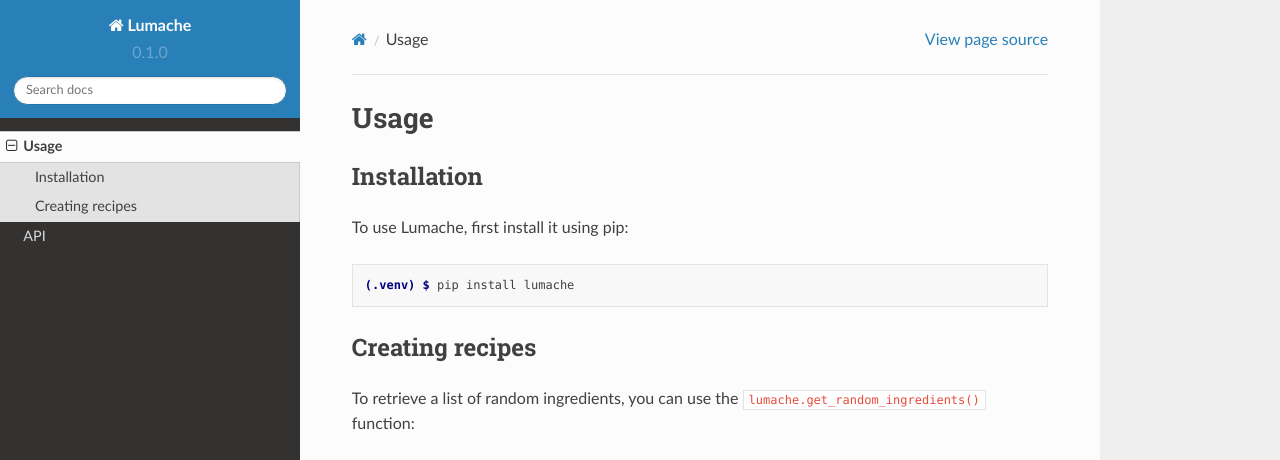
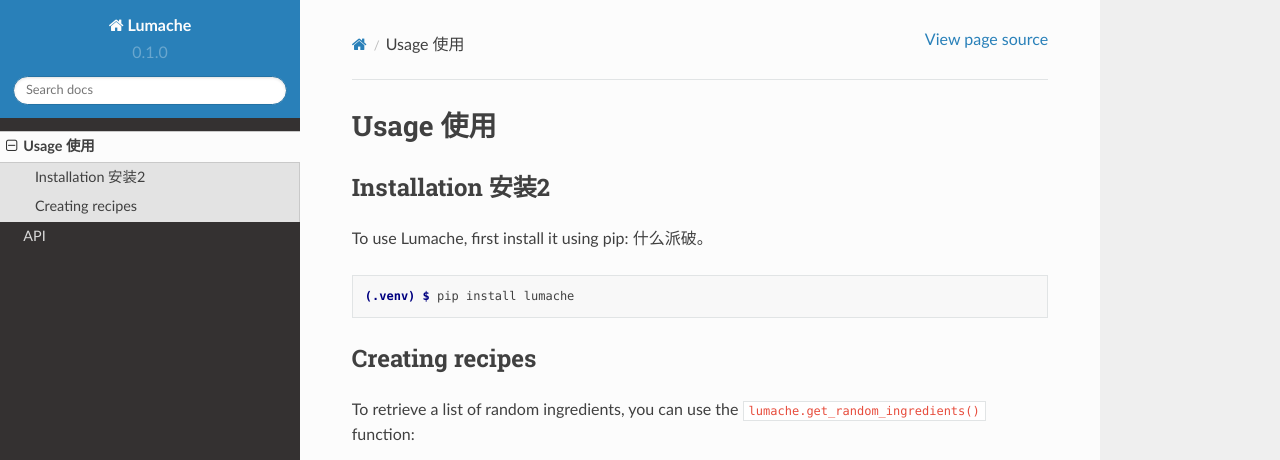
Before and after one commit to wiiiz/rtd-tutorial, a Sphinx documentation site: the page built from docs/source/usage.rst, in a window 1280 px wide and 1106 px high. Shown: the top 460 px of the window. Built offline with Sphinx 7.4.7 and the Read the Docs theme 2.0.0, drawn with Linux system fonts in a browser that asks for light colours; grey boxes are pictures that could not be loaded.

```diff
--- a/docs/source/index.rst
+++ b/docs/source/index.rst
@@ -11,7 +11,7 @@ how to :ref:`installation` the project.
 
 .. note::
 
-   This project is under active development.
+   没什么好注意的。
 
 Contents
 --------
--- a/docs/source/usage.rst
+++ b/docs/source/usage.rst
@@ -1,12 +1,13 @@
-Usage
+Usage 使用
 =====
 
-.. _installation:
+.. _installation 安装 :
 
-Installation
+Installation 安装2
 ------------
 
 To use Lumache, first install it using pip:
+什么派破。
 
 .. code-block:: console
 
```
Also changed, not shown: other parts of docs/source/index.rst (+1 -1 lines), docs/source/learn_org.rst (added, +106 -0 lines), 1 other file.
